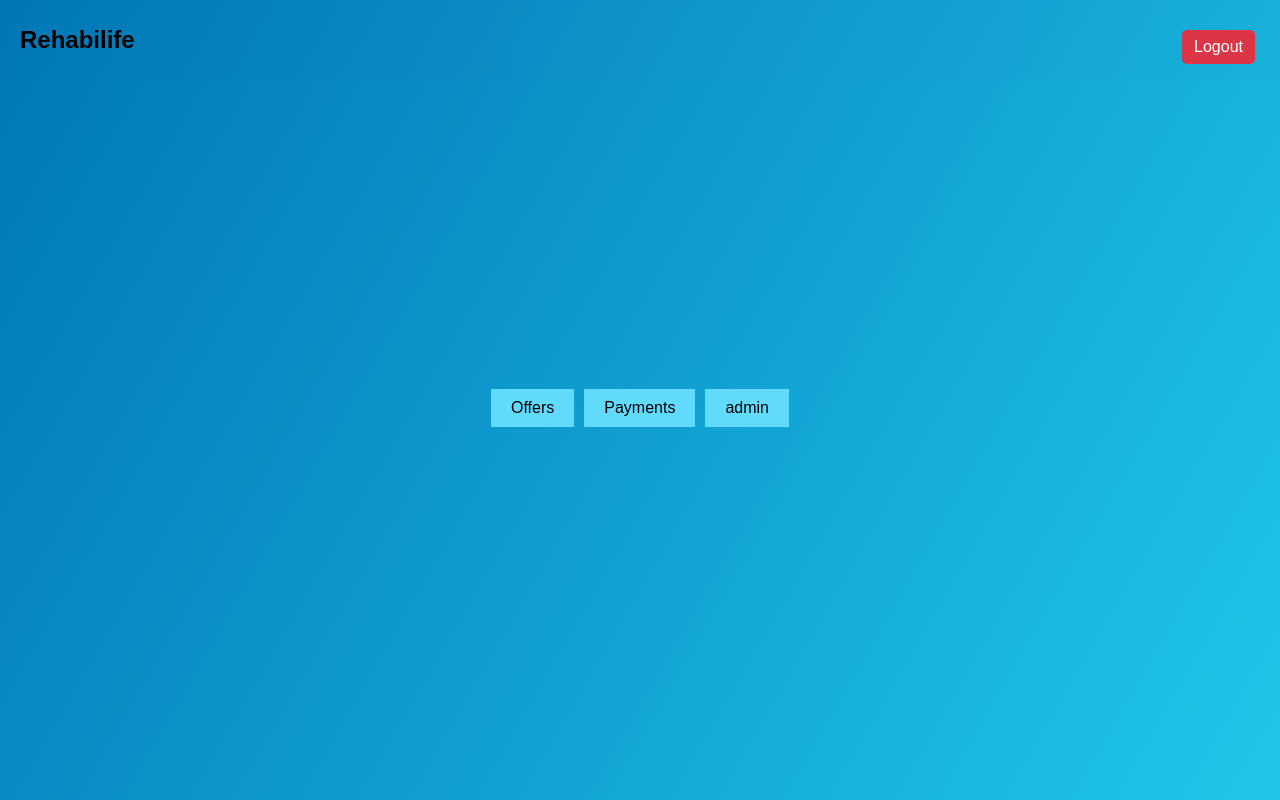
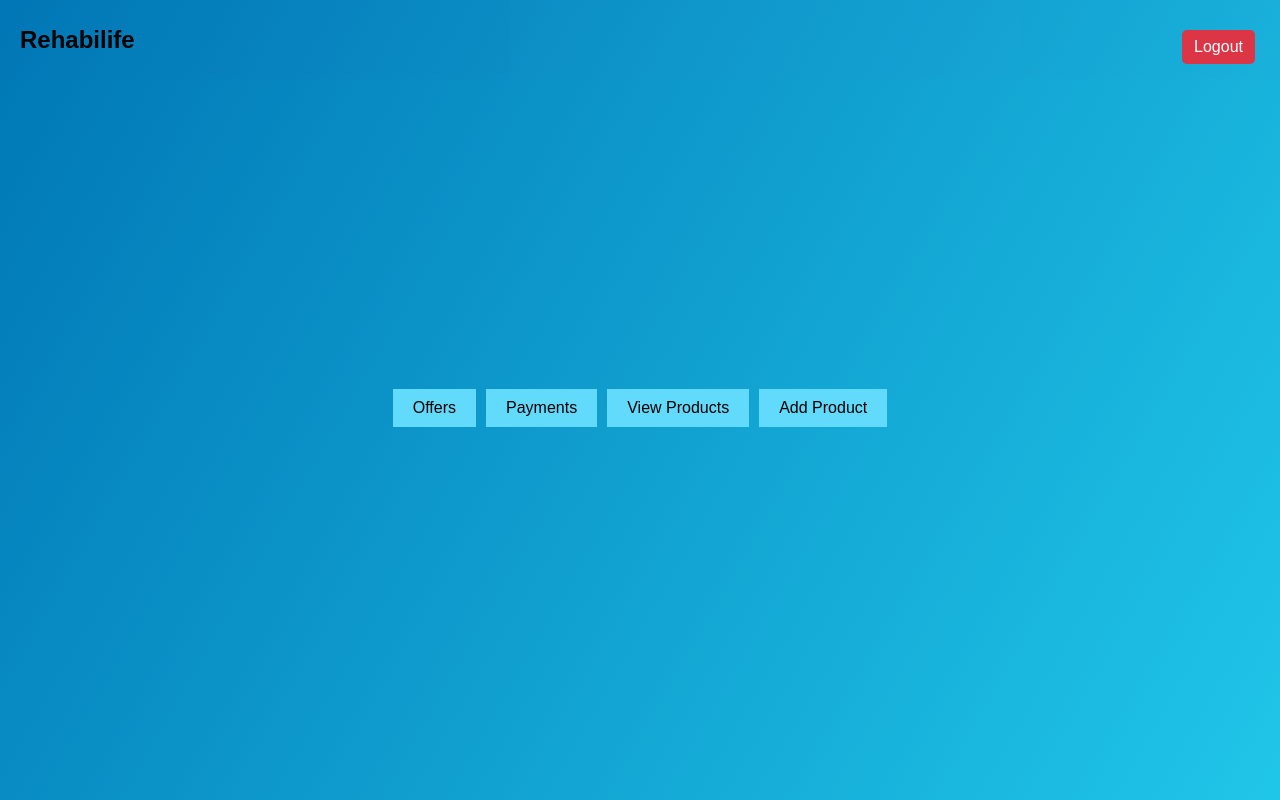
Before and after one commit to Karen020701/Rehabilife_frontend, a React (Create React App) app in the folder Frontend/: page /home in a window 1280 px wide. Built offline with nearby package versions, Linux system fonts and the light colour scheme; sample sign-in values are in the browser's storage.

Commit message:
feat: :sparkles: Update funtions Home.js

```diff
--- a/Frontend/src/components/Home.js
+++ b/Frontend/src/components/Home.js
@@ -12,14 +12,16 @@ const Navigation = () => {
       <Link to="/payments">
             <button>Payments</button>
       </Link>
+      <Link to="/products">
+            <button>View Products</button>
+      </Link>
 
       {role === 'admin' && (
         <>
 
           <Link to="/admin">
-            <button>admin</button>
+            <button>Add Product</button>
           </Link>
-
 
         </>
       )}
```
